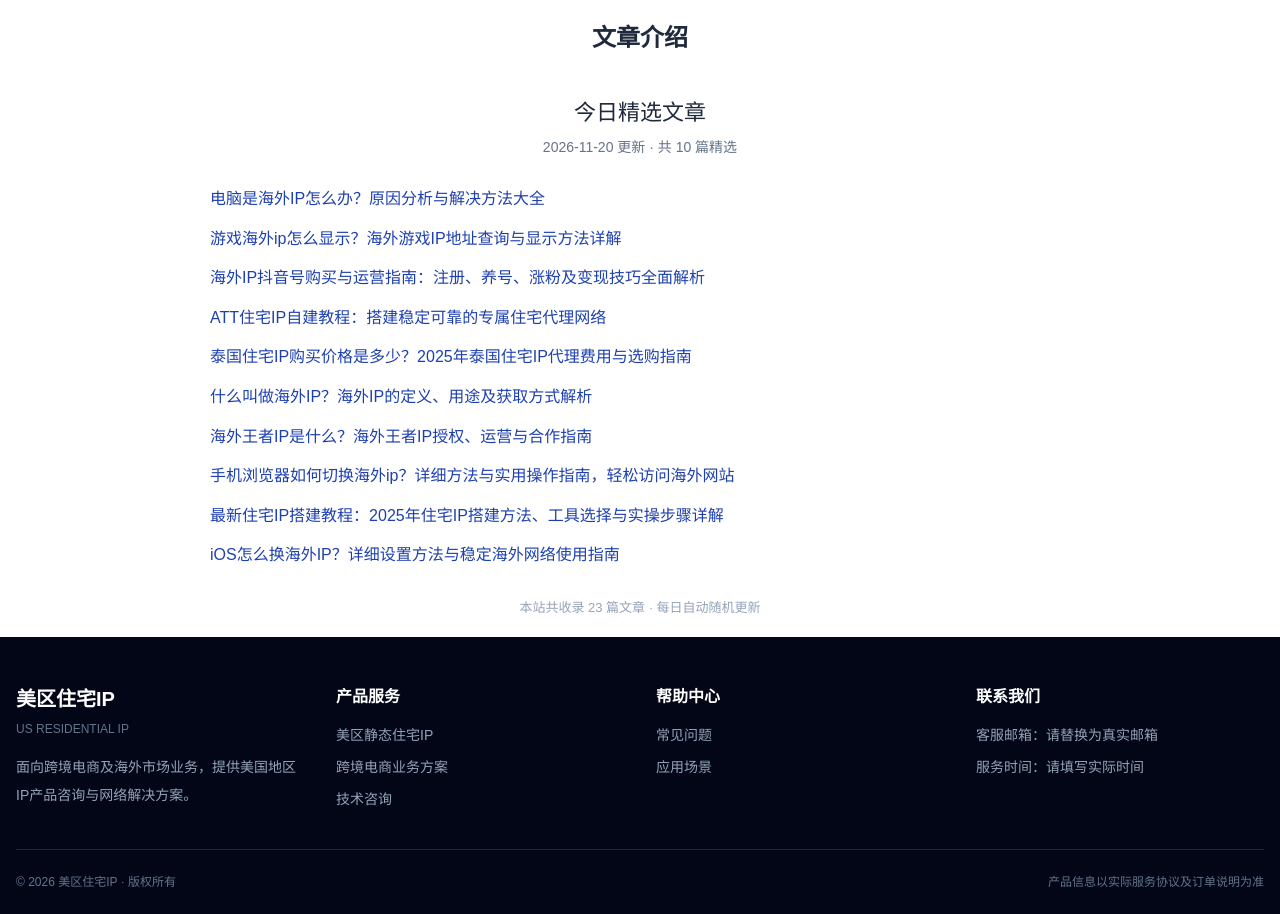
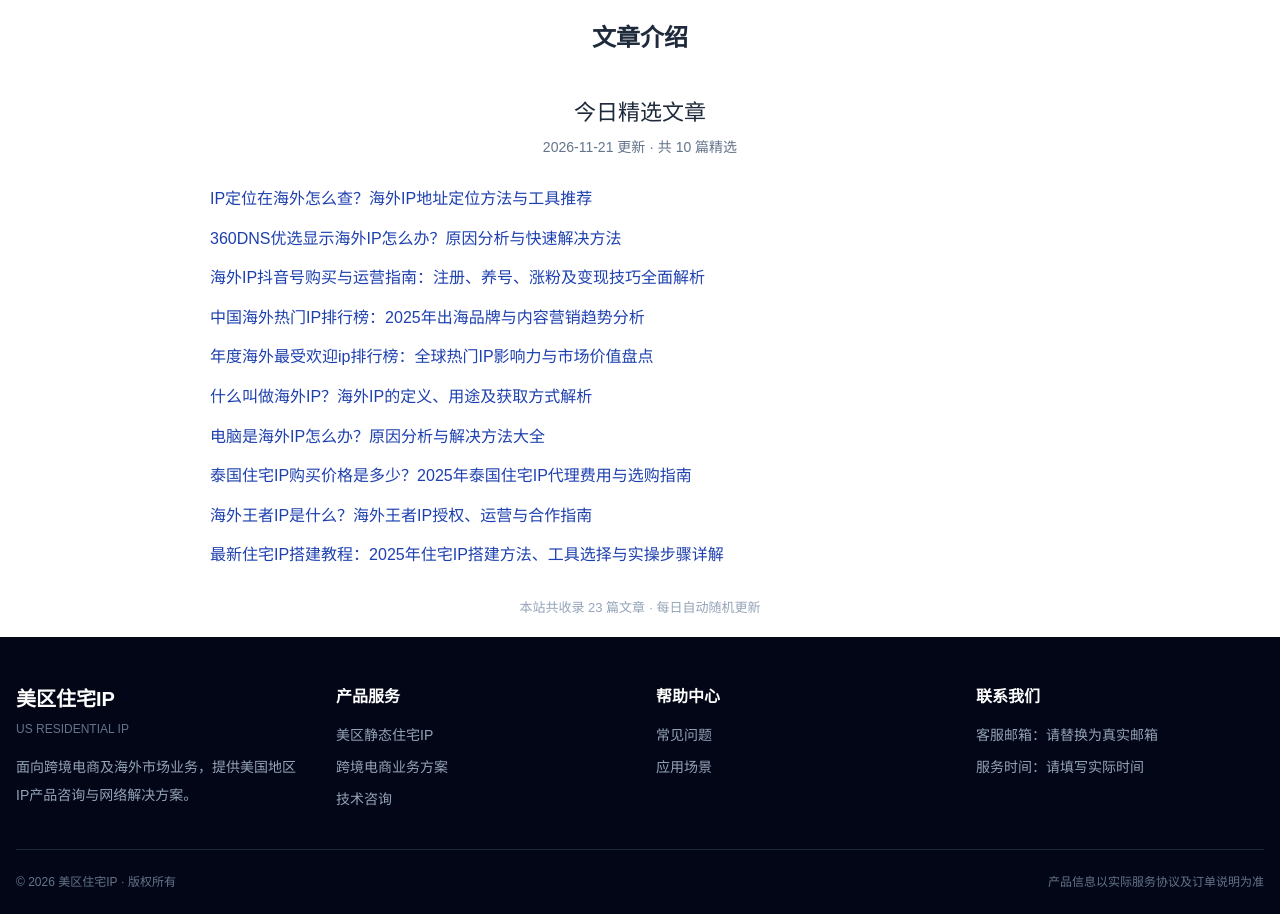
Before and after one commit to ultranova74/Ultranova74.giehub.io, a plain HTML site: page index.html in a window 1280 px wide. Shown: the part 3300-4214 px from the top of the page. Drawn offline with nearby package versions, Linux system fonts and the light colour scheme.

Commit message:
每日文章精选更新 2026-11-21

```diff
--- a/index.html
+++ b/index.html
@@ -293,18 +293,18 @@
         <h2 class="section-title">文章介绍</h2>
         <div class="link-list" style="max-width:900px; margin:0 auto; padding:20px 0;">
             <h2 style="text-align:center; font-size:22px; margin-bottom:8px; color:#1e293b;">今日精选文章</h2>
-            <p style="text-align:center; color:#64748b; font-size:14px; margin-bottom:28px;">2026-11-20 更新 · 共 10 篇精选</p>
+            <p style="text-align:center; color:#64748b; font-size:14px; margin-bottom:28px;">2026-11-21 更新 · 共 10 篇精选</p>
             <ul style="list-style:none; padding:0 20px; margin:0;">
+          <li style="margin-bottom:14px; line-height:1.6;"><a href="pages/0CJSY.html" style="color:#1e40af; text-decoration:none; font-size:16px;">IP定位在海外怎么查？海外IP地址定位方法与工具推荐</a></li>
+          <li style="margin-bottom:14px; line-height:1.6;"><a href="pages/0c7d4.html" style="color:#1e40af; text-decoration:none; font-size:16px;">360DNS优选显示海外IP怎么办？原因分析与快速解决方法</a></li>
+          <li style="margin-bottom:14px; line-height:1.6;"><a href="pages/0bw22.html" style="color:#1e40af; text-decoration:none; font-size:16px;">海外IP抖音号购买与运营指南：注册、养号、涨粉及变现技巧全面解析</a></li>
+          <li style="margin-bottom:14px; line-height:1.6;"><a href="pages/0BQZe.html" style="color:#1e40af; text-decoration:none; font-size:16px;">中国海外热门IP排行榜：2025年出海品牌与内容营销趋势分析</a></li>
+          <li style="margin-bottom:14px; line-height:1.6;"><a href="pages/0ck4W.html" style="color:#1e40af; text-decoration:none; font-size:16px;">年度海外最受欢迎ip排行榜：全球热门IP影响力与市场价值盘点</a></li>
+          <li style="margin-bottom:14px; line-height:1.6;"><a href="pages/0CL0t.html" style="color:#1e40af; text-decoration:none; font-size:16px;">什么叫做海外IP？海外IP的定义、用途及获取方式解析</a></li>
           <li style="margin-bottom:14px; line-height:1.6;"><a href="pages/0b8ti.html" style="color:#1e40af; text-decoration:none; font-size:16px;">电脑是海外IP怎么办？原因分析与解决方法大全</a></li>
-          <li style="margin-bottom:14px; line-height:1.6;"><a href="pages/0bWa5.html" style="color:#1e40af; text-decoration:none; font-size:16px;">游戏海外ip怎么显示？海外游戏IP地址查询与显示方法详解</a></li>
-          <li style="margin-bottom:14px; line-height:1.6;"><a href="pages/0bw22.html" style="color:#1e40af; text-decoration:none; font-size:16px;">海外IP抖音号购买与运营指南：注册、养号、涨粉及变现技巧全面解析</a></li>
-          <li style="margin-bottom:14px; line-height:1.6;"><a href="pages/0cNkT.html" style="color:#1e40af; text-decoration:none; font-size:16px;">ATT住宅IP自建教程：搭建稳定可靠的专属住宅代理网络</a></li>
           <li style="margin-bottom:14px; line-height:1.6;"><a href="pages/0C32j.html" style="color:#1e40af; text-decoration:none; font-size:16px;">泰国住宅IP购买价格是多少？2025年泰国住宅IP代理费用与选购指南</a></li>
-          <li style="margin-bottom:14px; line-height:1.6;"><a href="pages/0CL0t.html" style="color:#1e40af; text-decoration:none; font-size:16px;">什么叫做海外IP？海外IP的定义、用途及获取方式解析</a></li>
           <li style="margin-bottom:14px; line-height:1.6;"><a href="pages/0Cn08.html" style="color:#1e40af; text-decoration:none; font-size:16px;">海外王者IP是什么？海外王者IP授权、运营与合作指南</a></li>
-          <li style="margin-bottom:14px; line-height:1.6;"><a href="pages/0BIjJ.html" style="color:#1e40af; text-decoration:none; font-size:16px;">手机浏览器如何切换海外ip？详细方法与实用操作指南，轻松访问海外网站</a></li>
           <li style="margin-bottom:14px; line-height:1.6;"><a href="pages/0BG0s.html" style="color:#1e40af; text-decoration:none; font-size:16px;">最新住宅IP搭建教程：2025年住宅IP搭建方法、工具选择与实操步骤详解</a></li>
-          <li style="margin-bottom:14px; line-height:1.6;"><a href="pages/0b108.html" style="color:#1e40af; text-decoration:none; font-size:16px;">iOS怎么换海外IP？详细设置方法与稳定海外网络使用指南</a></li>
             </ul>
             <p style="text-align:center; margin-top:30px; color:#94a3b8; font-size:13px;">本站共收录 23 篇文章 · 每日自动随机更新</p>
         </div>
```
